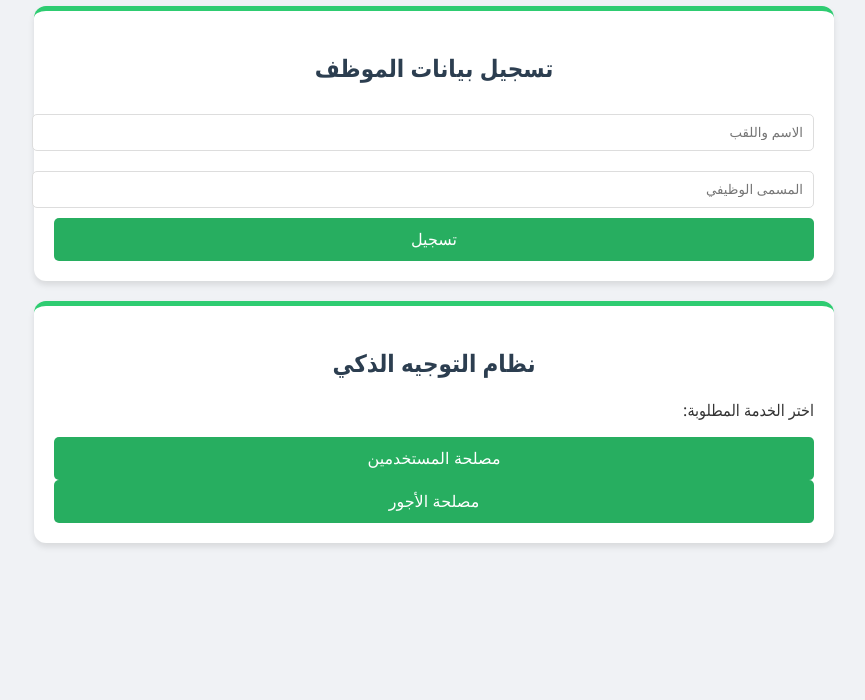
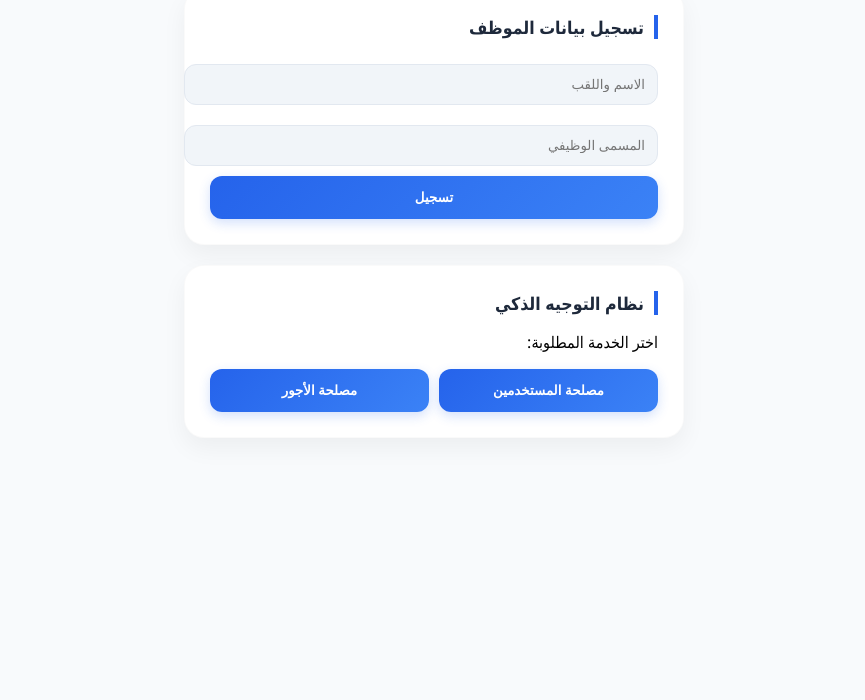
Before and after one commit to omaim5017-wq/Digital-HR-Platform, a plain HTML site: page index.html in a window 1280 px wide. Shown: the part 100-800 px from the top of the page, without its empty margins (206-1071 px from the left). Drawn offline with Linux system fonts and the light colour scheme.

Commit message:
إعادة بناء الواجهة بأكواد صافية لضمان عمل التنسيق
تطهير ملفات index و style من أي تداخلات قديمة لضمان استجابة المتصفح للألوان والتصميم الجديد

```diff
--- a/style.css
+++ b/style.css
@@ -1,35 +1,91 @@
+:root {
+    --primary-color: #2563eb;
+    --bg-color: #f8fafc;
+    --card-bg: #ffffff;
+    --text-main: #1e293b;
+    --accent-color: #3b82f6;
+}
+
 body {
     font-family: 'Segoe UI', Tahoma, Geneva, Verdana, sans-serif;
-    background-color: #f0f2f5;
+    background-color: var(--bg-color);
     margin: 0;
-    padding: 20px;
-    color: #333;
+    padding: 15px;
+    display: flex;
+    flex-direction: column;
+    align-items: center;
 }
-.container { max-width: 800px; margin: auto; }
+
+.container {
+    width: 100%;
+    max-width: 500px;
+}
+
+h1 {
+    color: var(--primary-color);
+    font-size: 1.5rem;
+    text-align: center;
+    margin-bottom: 25px;
+    font-weight: 800;
+}
+
 .card {
-    background: white;
-    padding: 20px;
+    background: var(--card-bg);
+    padding: 25px;
+    border-radius: 20px;
+    box-shadow: 0 10px 25px rgba(0,0,0,0.05);
     margin-bottom: 20px;
+    border: 1px solid rgba(0,0,0,0.02);
+}
+
+h2 {
+    font-size: 1.1rem;
+    color: var(--text-main);
+    margin-top: 0;
+    border-right: 4px solid var(--primary-color);
+    padding-right: 10px;
+}
+
+input, select {
+    width: 100%;
+    padding: 12px;
+    margin: 10px 0;
+    border: 1.5px solid #e2e8f0;
     border-radius: 12px;
-    box-shadow: 0 4px 6px rgba(0,0,0,0.1);
-    border-top: 5px solid #2ecc71; /* لون أخضر جميل */
+    background: #f1f5f9;
+    transition: 0.3s;
 }
-h1, h2 { color: #2c3e50; text-align: center; }
-input {
-    width: 100%;
-    padding: 10px;
-    margin: 10px 0;
-    border: 1px solid #ddd;
-    border-radius: 5px;
+
+input:focus {
+    border-color: var(--primary-color);
+    outline: none;
+    background: #fff;
 }
+
 button {
     width: 100%;
-    padding: 12px;
-    background-color: #27ae60;
+    padding: 14px;
+    background: linear-gradient(135deg, #2563eb, #3b82f6);
     color: white;
     border: none;
-    border-radius: 5px;
+    border-radius: 12px;
+    font-weight: bold;
     cursor: pointer;
-    font-size: 16px;
+    box-shadow: 0 4px 12px rgba(37, 99, 235, 0.2);
+    transition: 0.3s;
 }
-button:hover { background-color: #219150; }
+
+button:active { transform: scale(0.98); }
+
+.actions {
+    display: grid;
+    grid-template-columns: 1fr 1fr;
+    gap: 10px;
+    margin-top: 15px;
+}
+
+.secondary-btn {
+    background: #fff;
+    color: var(--primary-color);
+    border: 1.5px solid var(--primary-color);
+}
```
